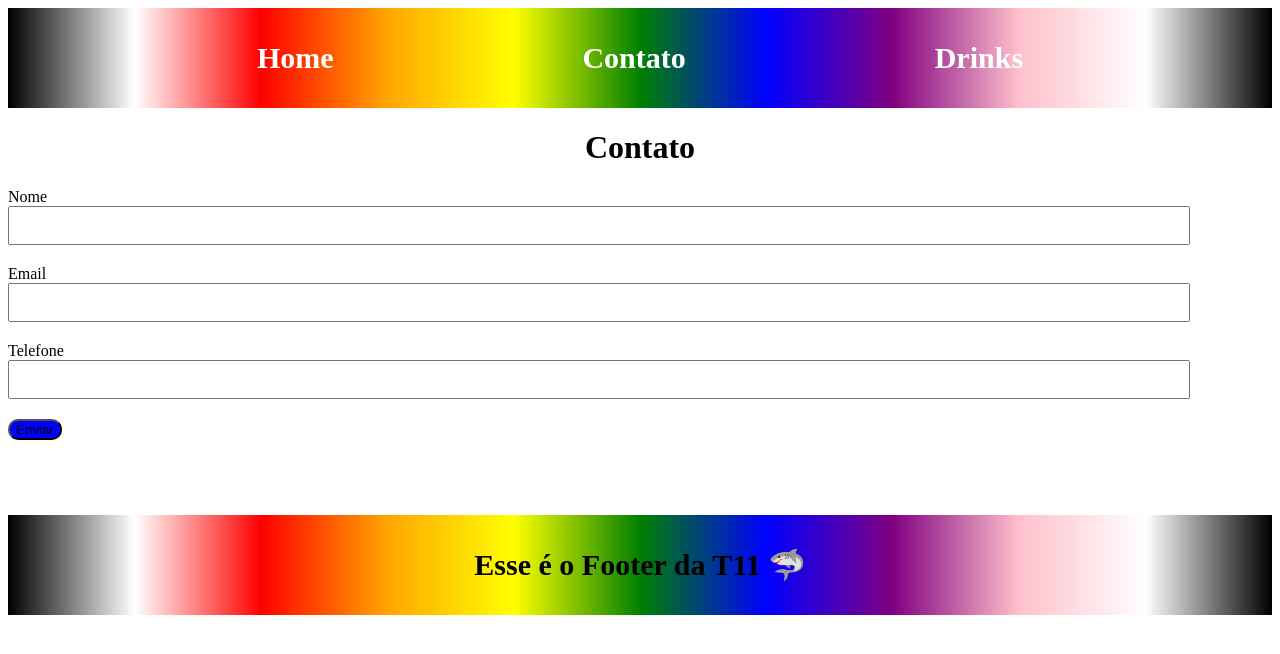
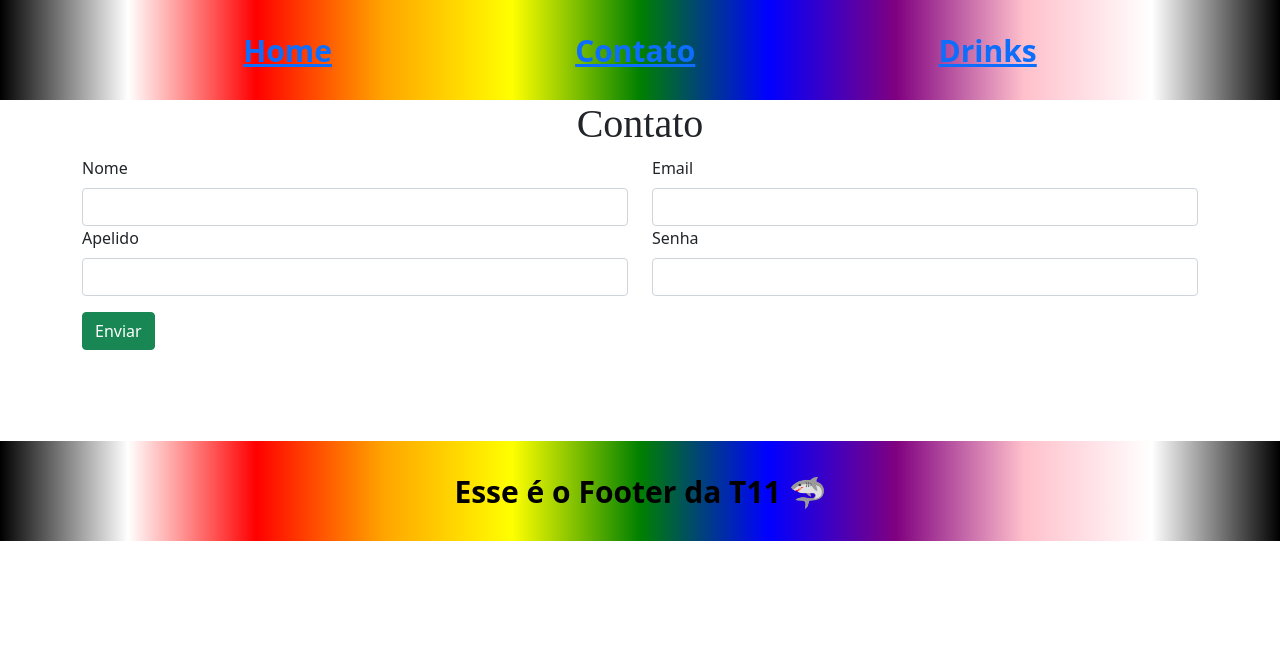
Before and after one commit to LuthGom/T11-M5-S01, a React (Create React App) app: page /contato in a window 1280 px wide. Shown: the top 654 px of the page. Built offline with nearby package versions, Linux system fonts and the light colour scheme; the HTML template or start-up script is replaced by a standard one; a web font is replaced by a local one.

Commit message:
Atividades realizadas na aula 13: recap do método POST com nova url no componente formulário. Euso de bootstrap nos componentes Button, Input e FormulárioContato.

```diff
--- a/package.json
+++ b/package.json
@@ -7,7 +7,9 @@
     "@testing-library/react": "^12.1.4",
     "@testing-library/user-event": "^13.5.0",
     "axios": "^0.26.1",
+    "bootstrap": "^5.1.3",
     "react": "^18.0.0",
+    "react-bootstrap": "^2.3.0",
     "react-dom": "^18.0.0",
     "react-router-dom": "^6.3.0",
     "react-scripts": "5.0.0",
--- a/src/App.jsx
+++ b/src/App.jsx
@@ -7,6 +7,7 @@ import Contato from "./pages/Contato/Contato.jsx";
 import PaginaDeErro from "./pages/PaginaDeErro/PaginaDeErro.jsx";
 import Home from "./pages/Home/Home";
 import Visualizar from "./pages/Visualizar/Visualizar";
+import 'bootstrap/dist/css/bootstrap.min.css';
 function App() {
   const [desabilitado, setDesabilitado] = useState(false);
   const [value, setValue] = useState("");
--- a/src/components/Button/Button.jsx
+++ b/src/components/Button/Button.jsx
@@ -1,16 +1,18 @@
 import React from "react";
 import styled from "styled-components";
-function Button({ click, nome }) {
+import Button from "react-bootstrap/Button";
+function Botao({ click, nome }) {
   // criamos uma estilização styled dentro do próprio arquivo jsx.
-  const Botao = styled.button`
-    background-color: blue;
-    border-radius: 10px;
-  `;
+  // const Botao = styled.button`
+  //   background-color: blue;
+  //   border-radius: 10px;
+  // `;
   return (
     <div>
-      <Botao onClick={click}>{nome}</Botao>
+      {/* importamos um componente do react-bootstrap já pronto e estilizamos utilizando a props 'variant' que o próprio bootstrap já traz para alternarmos entre as propriedades que ele já criou. */}
+      <Button variant="success" onClick={click}>{nome}</Button>
     </div>
   );
 }
 
-export default Button;
+export default Botao;
--- a/src/components/Formulario/FormularioContato.jsx
+++ b/src/components/Formulario/FormularioContato.jsx
@@ -1,9 +1,14 @@
+// No recap da aula 13, fizemos juntos uma requisição do Método POST para uma API que aceita cadastro de usuários. A Url pode ser vista na services.
+// substituímos a rota que antes havia, passamos o state value como o objeto com os valores que servirão como nosso body para essa requisição.
+// Criamos a função anônima Api para essa requisição e chamamos na function submit a qual passamos pr o atributo onSubmit do nosso form que engloba todos os inputs.
+// Além disso, a função submit é chamada no evento de click do Button que possui type submit
 
 import React, { useState } from "react";
 import Input from "../Input/Input.jsx";
 import Button from "../Button/Button.jsx";
-import { api } from "../../services/Api.js";
-import {useNavigate} from "react-router-dom";
+import { cadastroUser } from "../../services/Api.js";
+import { useNavigate } from "react-router-dom";
+import { Container, Col, Row } from "react-bootstrap";
 function Formulario() {
   const navigate = useNavigate();
   const [value, setValue] = useState({});
@@ -11,26 +16,46 @@ function Formulario() {
   function handleChange(e) {
     setValue({ ...value, [e.target.name]: e.target.value });
   }
+  console.log("value", value);
   const Api = () => {
-    api.post("/contacts", value);
+    cadastroUser.post("/usuario", value);
   };
   console.log(value);
   function submit(e) {
     e.preventDefault();
     Api();
     // utilizando navigate
-    navigate("/")
+    // navigate("/");
   }
   return (
     // Construímos um Componente de Input com tags input/type(text) e label reutilizáveis em qualquer lugar do projeto
+    // Aqui temos dois componentes react-bootstrap para estilização em grid: Col (de colunas) e Row de (linhas)
+    // Roda o projeto e dá uma olhad em como fica.
     <form onSubmit={submit}>
-      <Input nome="Nome" onChange={handleChange} name="name" />
-      <Input nome="Email" onChange={handleChange} name="email" />
-      <Input nome="Telefone" onChange={handleChange} name="phone" />
+      <Container>
+        <Row>
+          <Col>
+            <Input nome="Nome" onChange={handleChange} name="nome" />
 
-      <div>
-        <Button nome="Enviar" />
-      </div>
+            <Input nome="Apelido" onChange={handleChange} name="apelido" />
+          </Col>
+          <Col>
+            <Input nome="Email" onChange={handleChange} name="email" />
+
+            <Input
+              nome="Senha"
+              onChange={handleChange}
+              name="senha"
+              type="password"
+            />
+          </Col>
+        </Row>
+        <Row>
+          <div style={{ margin: "1em 0" }}>
+            <Button nome="Enviar" />
+          </div>
+        </Row>
+      </Container>
     </form>
   );
 }
--- a/src/components/Input/Input.jsx
+++ b/src/components/Input/Input.jsx
@@ -1,13 +1,16 @@
 import React from "react";
-import { Container, InputTexto } from "./InputStyled.jsx";
+import { Container } from "./InputStyled.jsx";
+import {FormControl, FormLabel } from 'react-bootstrap';
 
 function Input({ nome, onChange, name, type, value }) {
       // Criamos uma estilização com styled feita em arquivo separado e chamada aqui como Container e o InputTexto
 
   return (
-    <Container>
-      <label htmlFor="nome">{nome}</label>
-      <InputTexto
+    // troca da estilização styled para compenentes correspodentes ao input e Label do react-bootstrap e o container.
+    // deixei o container criado com styled para vermos que podemos misturar diferentes formas de estilização CSS.
+    <Container >
+      <FormLabel htmlFor="nome">{nome}</FormLabel>
+      <FormControl
         type={type}
         name={name}
         id="nome"
--- a/src/services/Api.js
+++ b/src/services/Api.js
@@ -11,3 +11,7 @@ export const drinksURl = axios.create({
 export const drinksPorId = axios.create({
     baseURL: `https://www.thecocktaildb.com/api/json/v1/1`
 })
+
+export const cadastroUser = axios.create({
+    baseURL: `https://api-loja-t11.herokuapp.com`
+})
```
Also changed, not shown: 1 other file (tests, documents, lock files or other folders).
